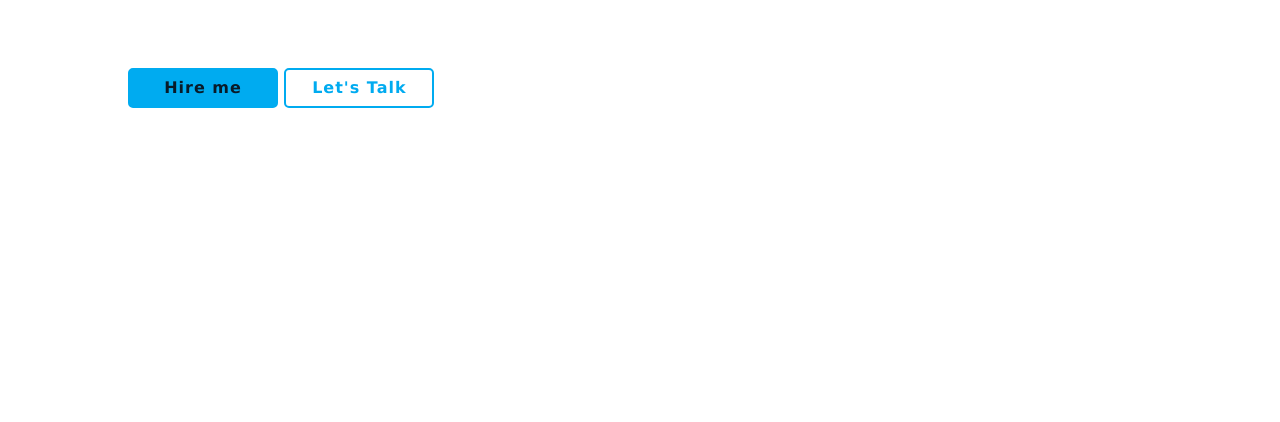
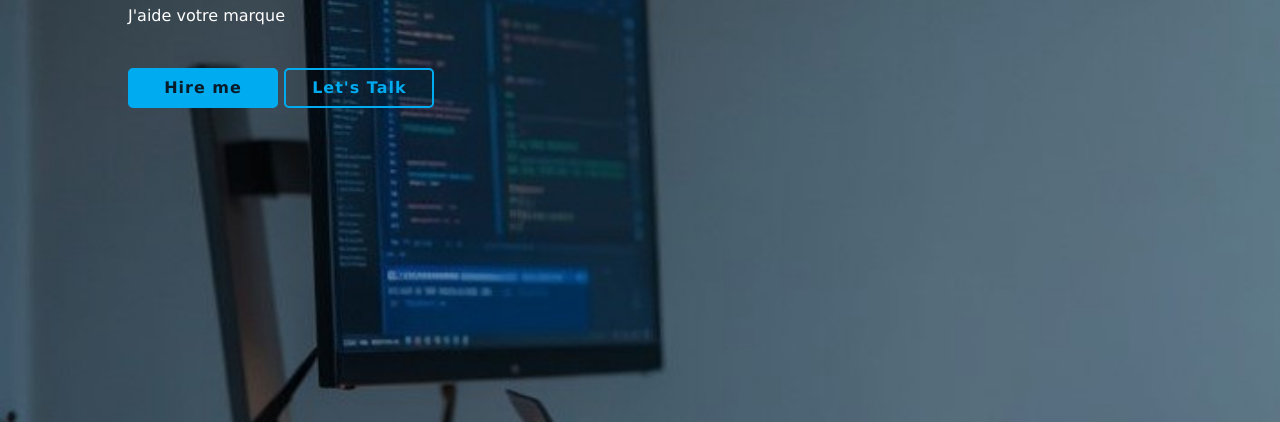
Before and after one commit to Ksylva15/Portfolio, a plain HTML site: page index.html in a window 1280 px wide. Shown: the part 290-712 px from the top of the page. Drawn offline with nearby package versions, Linux system fonts and the light colour scheme.

Commit message:
Add files via upload

```diff
--- a/style.css
+++ b/style.css
@@ -10,7 +10,7 @@ body
 
 {
     background-color: #081b29;
-    background: url(Img/) no-repeat ;
+    background: url(Img/03.jpeg) no-repeat ;
     backface-visibility: 50%;
     background-size: cover;
     background-position: left ;
```
